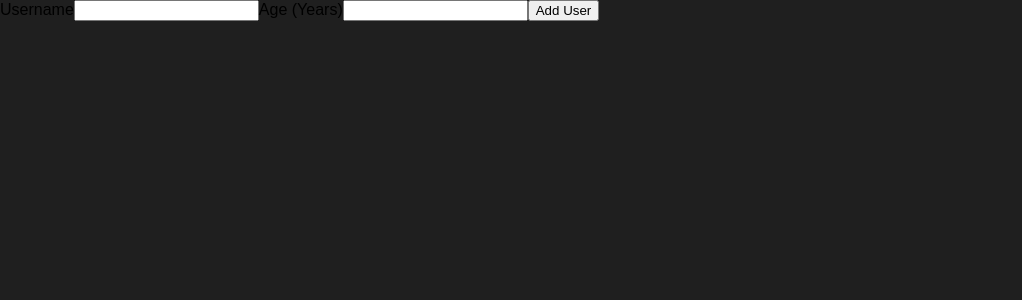
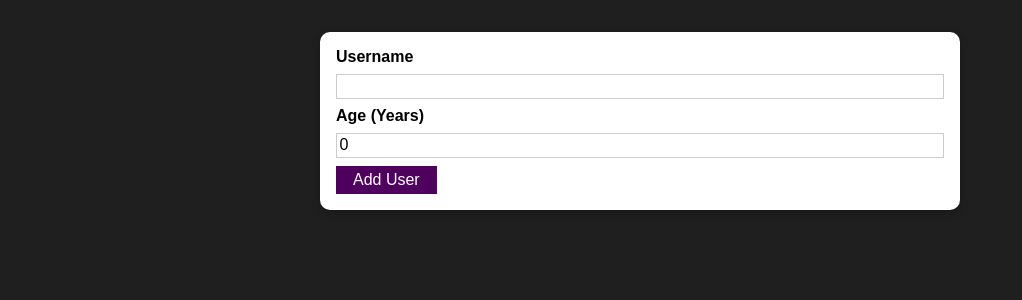
Before and after one commit to ken888686/react-app, a React (Vite) app: page / in a window 1280 px wide. Shown: the top 300 px of the page, without its empty margins (0-1022 px from the left). Built offline with nearby package versions, Linux system fonts and the light colour scheme.

Commit message:
Add validation

```diff
--- /dev/null
+++ b/src/common/Enums.ts
@@ -0,0 +1,6 @@
+export enum ButtonTypes {
+  'button',
+  'submit',
+  'reset',
+  undefined,
+}
--- /dev/null
+++ b/src/components/UI/Button.module.scss
@@ -0,0 +1,18 @@
+.button {
+  font: inherit;
+  border: 1px solid #4f005f;
+  background: #4f005f;
+  color: white;
+  padding: 0.25rem 1rem;
+  cursor: pointer;
+
+  ＆:hover,
+  ＆:active {
+    background: #741188;
+    border-color: #741188;
+  }
+
+  ＆:focus {
+    outline: none;
+  }
+}
--- /dev/null
+++ b/src/components/UI/Card.module.scss
@@ -0,0 +1,5 @@
+.card {
+  background: white;
+  box-shadow: 0 2px 8px rgba(0, 0, 0, 0.26);
+  border-radius: 10px;
+}
--- /dev/null
+++ b/src/components/UI/Card.tsx
@@ -0,0 +1,10 @@
+import { PropsWithChildren } from 'react'
+import classes from './Card.module.scss'
+
+type CardProps = { className?: string }
+
+function Card({ className, children }: PropsWithChildren<CardProps>) {
+  return <div className={`${classes.card} ${className}`}>{children}</div>
+}
+
+export default Card
--- /dev/null
+++ b/src/components/UI/SubmitButton.tsx
@@ -0,0 +1,16 @@
+import { PropsWithChildren } from 'react'
+import classes from './Button.module.scss'
+
+type ButtonProps = {
+  onClick: (event: React.FormEvent<HTMLFormElement>) => void
+}
+
+function SubmitButton({ onClick, children }: PropsWithChildren<ButtonProps>) {
+  return (
+    <button type="submit" className={classes.button} onClick={onClick}>
+      {children}
+    </button>
+  )
+}
+
+export default SubmitButton
--- /dev/null
+++ b/src/components/Users/AddUser.module.scss
@@ -0,0 +1,26 @@
+.input {
+  margin: 2rem auto;
+  padding: 1rem;
+  width: 90%;
+  max-width: 40rem;
+
+  & label {
+    display: block;
+    font-weight: bold;
+    margin-bottom: 0.5rem;
+  }
+
+  & input {
+    font: inherit;
+    display: block;
+    width: 100%;
+    border: 1px solid #ccc;
+    padding: 0.15rem;
+    margin-bottom: 0.5rem;
+  }
+
+  & input:focus {
+    outline: none;
+    border-color: #4f005f;
+  }
+}
--- a/src/components/Users/AddUser.tsx
+++ b/src/components/Users/AddUser.tsx
@@ -1,20 +1,55 @@
-import React from 'react'
-
-// type AddUserProps = {}
+import React, { useState } from 'react'
+import Card from '../UI/Card'
+import SubmitButton from '../UI/SubmitButton'
+import classes from './AddUser.module.scss'
 
 function AddUser() {
+  const [enteredUsername, setEnteredUsername] = useState('')
+  const [enteredAge, setEnteredAge] = useState(0)
+
+  const usernameChangeHandler = (
+    event: React.ChangeEvent<HTMLInputElement>,
+  ) => {
+    setEnteredUsername(event.target.value)
+  }
+
+  const ageChangeHandler = (event: React.ChangeEvent<HTMLInputElement>) => {
+    setEnteredAge(Number.parseInt(event.target.value))
+  }
+
   const addUserHandler = (event: React.FormEvent<HTMLFormElement>) => {
     event.preventDefault()
+    if (enteredUsername.trim().length === 0) {
+      return
+    }
+
+    setEnteredUsername('')
+    setEnteredAge(0)
   }
 
   return (
-    <form onSubmit={addUserHandler}>
-      <label htmlFor="username">Username</label>
-      <input type="text" name="username" id="username" />
-      <label htmlFor="age">Age (Years)</label>
-      <input type="number" name="age" id="age" />
-      <button type="submit">Add User</button>
-    </form>
+    <Card className={classes.input}>
+      <form onSubmit={addUserHandler}>
+        <label htmlFor="username">Username</label>
+        <input
+          type="text"
+          name="username"
+          id="username"
+          value={enteredUsername}
+          onChange={usernameChangeHandler}
+        />
+        <label htmlFor="age">Age (Years)</label>
+        <input
+          type="number"
+          name="age"
+          id="age"
+          value={enteredAge}
+          onChange={ageChangeHandler}
+          min={5}
+        />
+        <SubmitButton onClick={addUserHandler}>Add User</SubmitButton>
+      </form>
+    </Card>
   )
 }
 
```
Also changed, not shown: src/components/UI/Button.tsx (added, +22 -0 lines).
